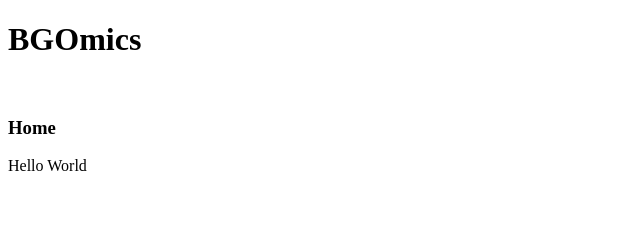
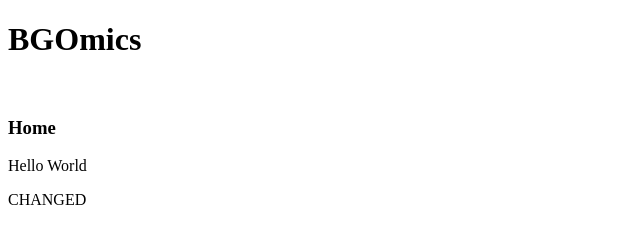
Before and after one commit to jnewmis/BGOmics, a plain HTML site: page index.html in a window 1280 px wide. Shown: the whole page, without its empty margins (0-640 px from the left). Drawn offline with Linux system fonts and the light colour scheme.

Commit message:
Sample Change
Sample change

```diff
--- a/index.html
+++ b/index.html
@@ -10,6 +10,7 @@
 		</div>
 		<div id = "main_content">
 			<p> Hello World </p>
+			<p> CHANGED </p>
 		</div>
 	</body>
 </html>
```
